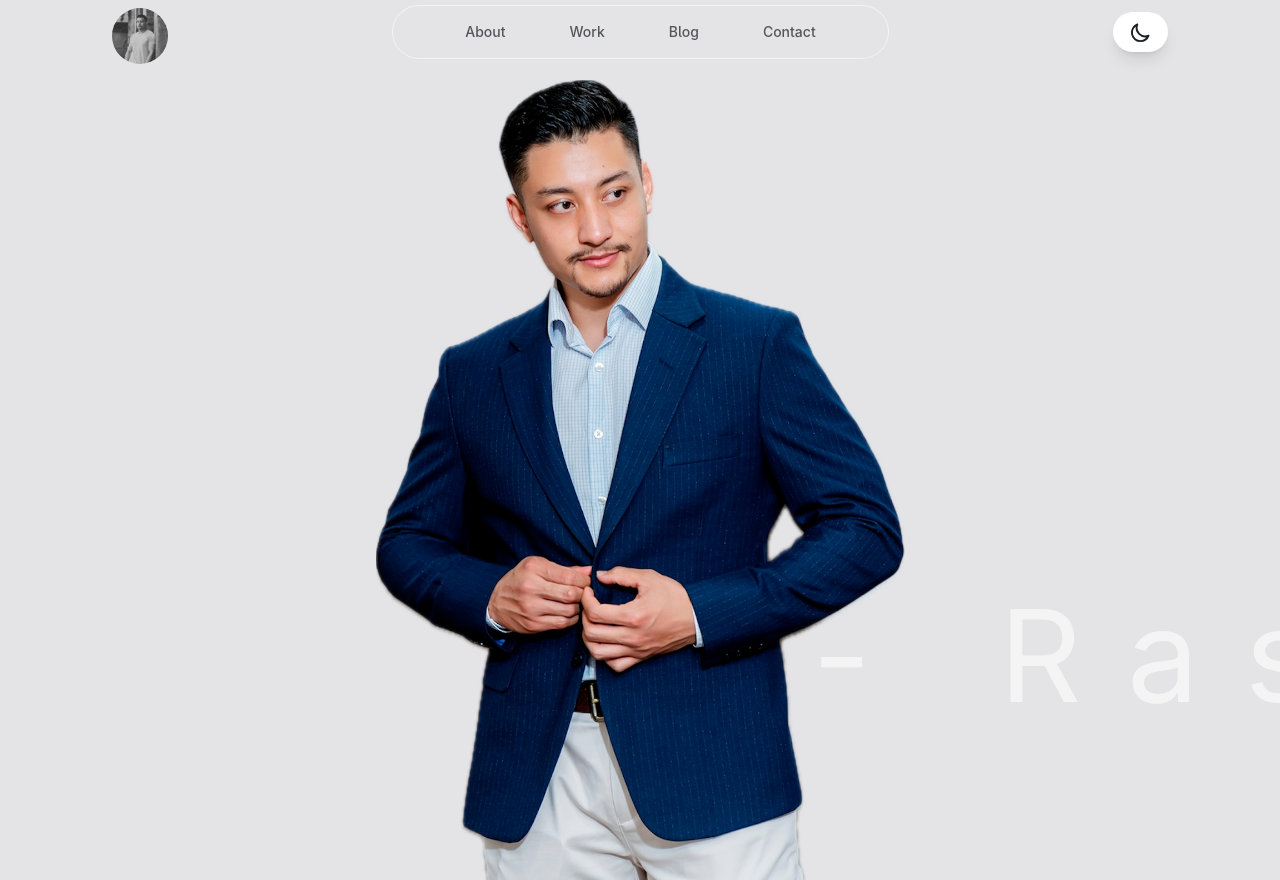
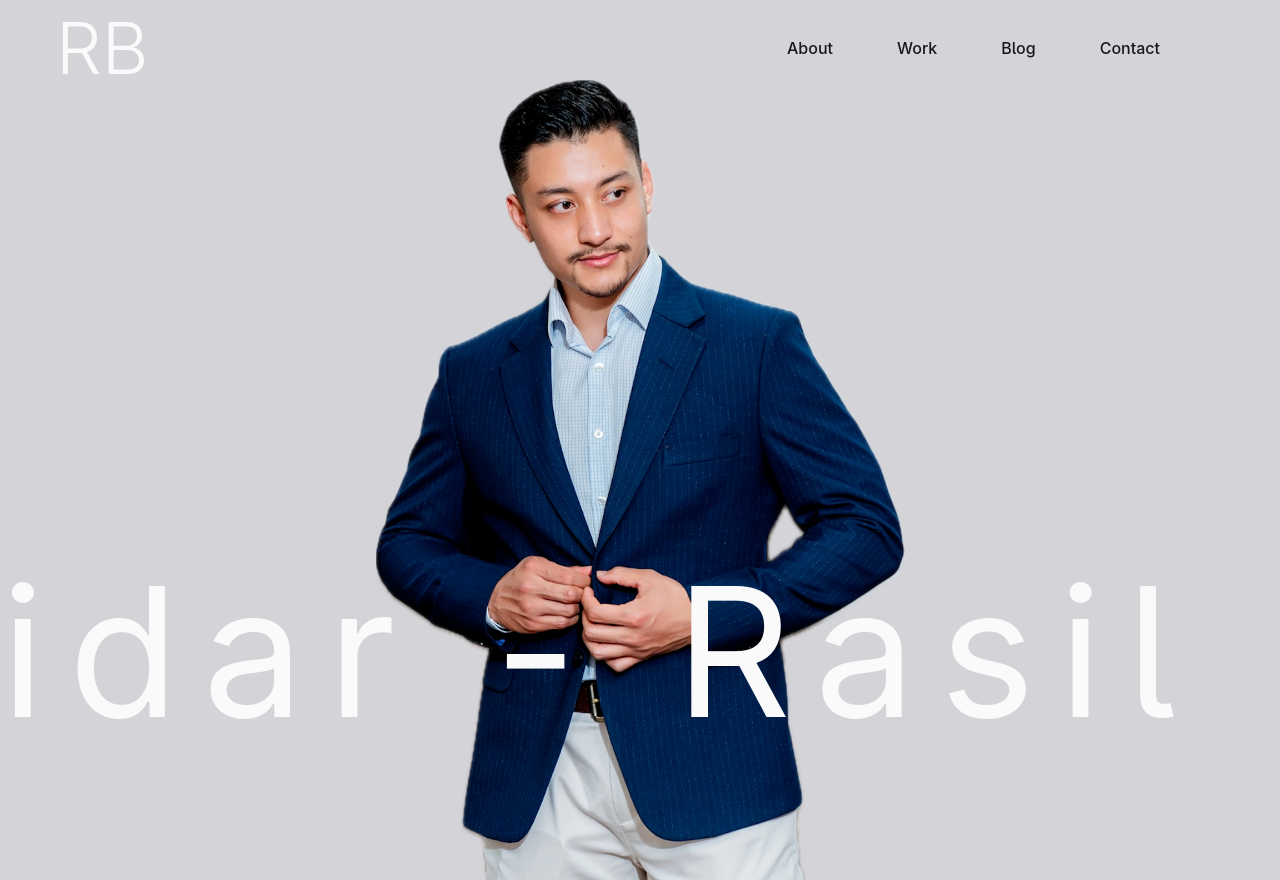
Before and after one commit to Rasil07/personal-portfolio, a Next.js app: page / in a window 1280 px wide. Built offline with nearby package versions, Linux system fonts and the light colour scheme.

Commit message:
tweaks in landing page

```diff
--- a/src/Components/Header/index.tsx
+++ b/src/Components/Header/index.tsx
@@ -94,8 +94,8 @@ const Header = () => {
   const isDark = currentTheme === "dark";
 
   return (
-    <div className="flex w-full absolute top-0 left-0 items-center justify-around">
-      <div className="relative ">
+    <div className="flex w-full py-1.5 absolute top-0 left-0 items-center px-7">
+      {/* <div className="relative ">
         <AvatarContainer
           className="transition-opacity"
           style={{
@@ -104,33 +104,31 @@ const Header = () => {
           }}
         />
         <Avatar
-        // large
-        // className="h-2 w-2"
-        // style={{ transform: "var(--avatar-image-transform)" }}
+          large
+          className="h-2 w-2"
+          style={{ transform: "var(--avatar-image-transform)" }}
         />
-      </div>
+      </div> */}
+      <span className="text-7xl font-light text-zinc-50 dark:text-zinc-100 ">
+        RB
+      </span>
 
       <header
-        className={`mix-w-min z-50 transition-all duration-300 ease-default shadow-sm bg-none
-      ${scrollDirection === "down" ? "-translate-y-full" : "translate-y-0"}
-      ${
-        lastScrollY > 0
-          ? "glass-effect rounded-full px-1 py-2 bg-transparent ring-1 ring-zinc-100 dark:ring-blue-500/50"
-          : "bg-transparent rounded-full px-1 py-2 ring-1 ring-zinc-100 dark:ring-blue-500/50"
-      }`}
+        className={`mix-w-min z-50 flex-1/2 transition-all duration-300 ease-default  flex justify-end
+      ${scrollDirection === "down" ? "-translate-y-full" : "translate-y-0"}`}
       >
-        <div className="max-w-7xl mx-auto px-4 sm:px-6 lg:px-8 bg-transparent">
-          <nav className="flex items-center justify-between gap-6 bg-transparent">
+        <div className="max-w-7xl px-4 sm:px-6 lg:px-8 hidden sm:block ">
+          <nav className="flex items-center justify-between gap-6 ">
             {/* Logo */}
 
             {/* Navigation Links */}
-            <div className="hidden sm:flex sm:space-x-8 ml-auto bg-transparent">
+            <div className="hidden sm:flex sm:space-x-8 ml-auto">
               {["About", "Work", "Blog", "Contact"].map((item) => (
                 <Link
                   key={item}
                   href={`${item.toLowerCase()}`}
-                  className="text-sm font-medium text-gray-700 dark:text-gray-300
-                  hover:text-primary-500 dark:hover:text-green-400
+                  className="font-medium text-zinc-900 dark:text-zinc-100
+                  hover:text-white dark:hover:text-zinc-400
                   transition-colors duration-200"
                 >
                   {item}
@@ -142,7 +140,7 @@ const Header = () => {
       </header>
 
       {/* Theme Switcher */}
-      <button
+      {/* <button
         onClick={() => setTheme(isDark ? "light" : "dark")}
         className=" p-2 rounded-full shadow-lg
               bg-white dark:bg-gray-800 text-gray-900 dark:text-white
@@ -180,7 +178,7 @@ const Header = () => {
             />
           </svg>
         )}
-      </button>
+      </button> */}
 
       {/* Mobile Menu Button */}
       <div className="sm:hidden">
--- a/src/Components/LandingSection.tsx
+++ b/src/Components/LandingSection.tsx
@@ -7,25 +7,25 @@ export default function LandingSection() {
 
   useEffect(() => {
     const handleScroll = () => {
-      setScrollX(window.scrollX);
+      setScrollX(window.scrollY * 10);
     };
 
-    window.addEventListener("scroll", handleScroll, { passive: true });
+    window.addEventListener("scroll", handleScroll);
     return () => window.removeEventListener("scroll", handleScroll);
   }, []);
 
   return (
     <>
-      <div className="h-10 bg-zinc-200"></div>
-      <section className="min-h-screen pt-0 bg-zinc-200">
+      <div className="h-10 bg-zinc-300 dark:bg-zinc-600"></div>
+      <section className="min-h-screen pt-0 bg-zinc-300 dark:bg-zinc-600">
         <section className="relative min-h-screen pt-24 pb-12 flex items-center justify-center px-4 sm:px-6 lg:px-8 bg-[url('../images/Subject1.png')] dark:bg-[url('../images/Subject2.png')] bg-center bg-no-repeat bg-contain">
-          <div className="absolute bottom-20 w-full overflow-hidden bg-transparent">
-            <div className="whitespace-nowrap lg:text-9xl sm:text-4xl tracking-[46px] pointer-events-none text-zinc-100 dark:text-gray-700 animate-scroll">
+          <div className="absolute bottom-16 w-full overflow-hidden bg-transparent">
+            <div className="whitespace-nowrap lg:text-[180px] sm:text-4xl tracking-[24px] pointer-events-none text-zinc-50 dark:text-zinc-200 animate-scroll">
               <span
                 className="inline-block w-full text-center"
                 style={{
-                  transform: `translateX(${scrollX * 0.5}px)`,
-                  transition: "transform 0.21s linear",
+                  transform: `translateX(${scrollX * 0.95}px)`,
+                  transition: "transform 0.1s linear",
                 }}
               >
                 - Rasil Baidar - Rasil Baidar -
@@ -38,10 +38,10 @@ export default function LandingSection() {
       <style jsx global>{`
         @keyframes scroll {
           0% {
-            transform: translateX(100%);
+            transform: translateX(-100%);
           }
           100% {
-            transform: translateX(-100%);
+            transform: translateX(0%);
           }
         }
 
```
